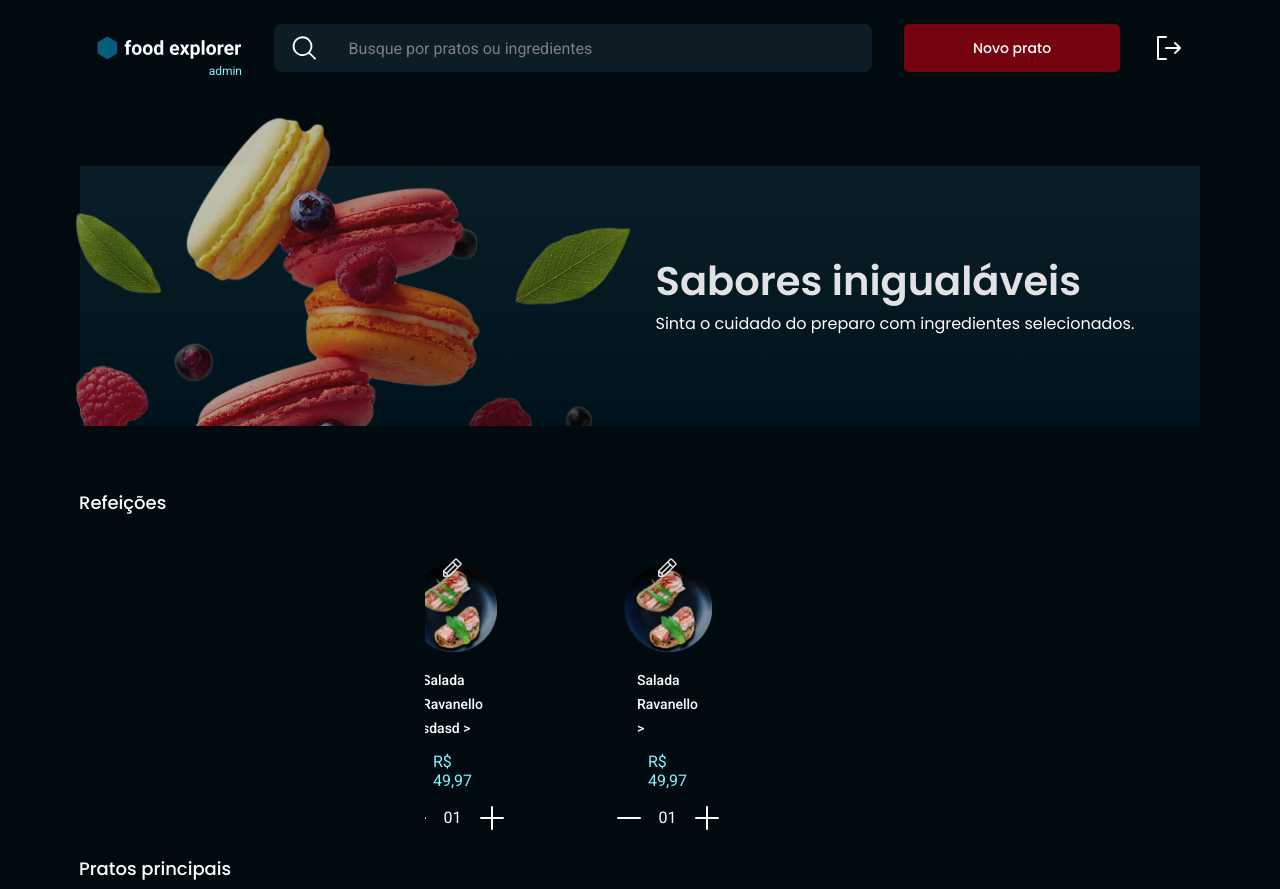
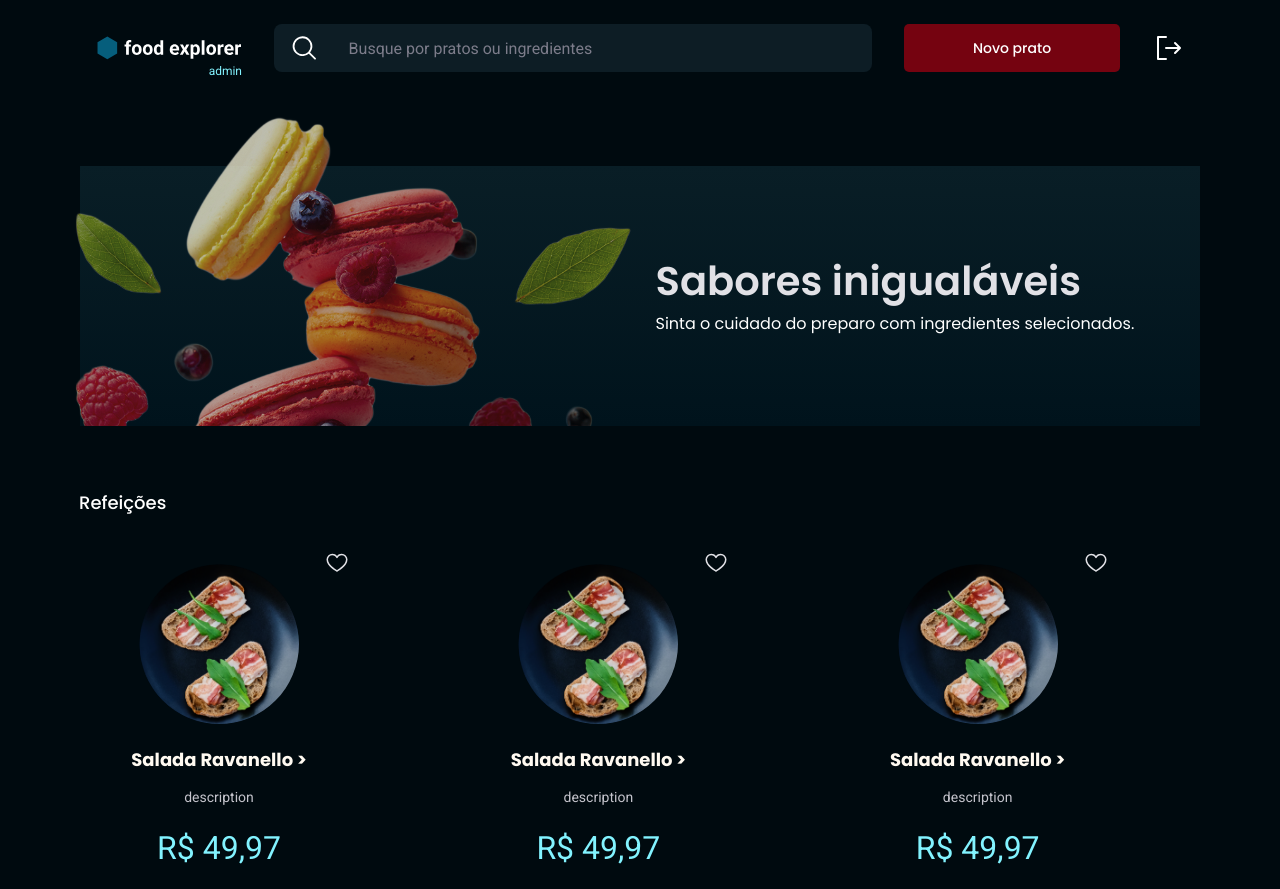
Before and after one commit to agleymelo/food-explorer-web, a React (Vite) app: page / in a window 1280 px wide. Shown: the top 889 px of the page. Built offline with nearby package versions, Linux system fonts and the light colour scheme.

Commit message:
refactore cards

```diff
--- a/package.json
+++ b/package.json
@@ -11,14 +11,14 @@
   },
   "dependencies": {
     "@phosphor-icons/react": "^2.0.15",
+    "keen-slider": "^6.8.6",
     "localforage": "^1.10.0",
     "match-sorter": "^6.3.4",
     "react": "^18.2.0",
     "react-dom": "^18.2.0",
     "react-router-dom": "^6.22.3",
     "sort-by": "^1.2.0",
-    "styled-components": "^6.1.8",
-    "swiper": "^11.0.7"
+    "styled-components": "^6.1.8"
   },
   "devDependencies": {
     "@types/react": "^18.2.64",
--- a/src/components/Button/styles.js
+++ b/src/components/Button/styles.js
@@ -7,14 +7,15 @@ export const Container = styled.button`
   border: 0;
   border-radius: 5px;
 
-  padding: 1rem;
+  padding: 1.5rem;
 
   background-color: ${({ theme }) => theme.COLORS.TOMATO_100};
   color: ${({ theme }) => theme.COLORS.LIGHT_100};
 
   font-size: 0.875rem;
+  line-height: 1.5rem;
   font-weight: 500;
-  line-height: 2rem;
+
 
   display: flex;
   align-items: center;
--- /dev/null
+++ b/src/components/Card/index.jsx
@@ -0,0 +1,91 @@
+import { Minus, Plus, Heart, Pencil } from '@phosphor-icons/react'
+
+import { Button } from '../Button'
+
+import maskProduct from '../../assets/products/mask-group-1.png'
+
+import * as S from './styles'
+
+export function Card({ ...rest }) {
+  const isAdmin = false
+
+  return (
+    <S.Container {...rest}>
+      <S.Content>
+        <a href="">
+          <img src={maskProduct} alt="" />
+        </a>
+
+        {isAdmin ? (
+          <S.IconWrapper to="/">
+            <Pencil className="edit" />
+          </S.IconWrapper>
+        ) : (
+          <S.IconWrapper to="/">
+            <Heart />
+          </S.IconWrapper>
+        )}
+
+        <S.CardInformation>
+          <h3>Salada Ravanello &gt;</h3>
+          <p>description</p>
+          <span>R$ 49,97</span>
+        </S.CardInformation>
+
+        {!isAdmin && (
+          <S.CardActions>
+            <div className="buttons">
+              <button>
+                <Minus />
+              </button>
+              <span>01</span>
+              <button>
+                <Plus />
+              </button>
+            </div>
+
+            <Button title="incluir" />
+          </S.CardActions>
+        )}
+
+        {/* <a href="">
+          <img src={maskProduct} alt="" />
+        </a>
+
+        {isAdmin ? (
+          <S.IconWrapper to="/">
+            <Pencil className="edit" />
+          </S.IconWrapper>
+        ) : (
+          <S.IconWrapper to="/">
+            <Heart />
+          </S.IconWrapper>
+        )}
+
+        <S.TitleInformation to="/">
+          <h2>Salada Ravanello &gt;</h2>
+        </S.TitleInformation>
+
+        <S.Description>description</S.Description>
+
+        <S.Price>R$ 49,97</S.Price>
+
+        {!isAdmin && (
+          <S.Action>
+            <div className="buttons">
+              <button>
+                <Minus />
+              </button>
+              <span>01</span>
+              <button>
+                <Plus />
+              </button>
+            </div>
+
+            <Button title="incluir" />
+          </S.Action>
+        )} */}
+      </S.Content>
+    </S.Container>
+  )
+}
--- /dev/null
+++ b/src/components/Card/styles.js
@@ -0,0 +1,181 @@
+import { Link } from 'react-router-dom'
+import styled from 'styled-components'
+import { DEVICE_BREAKPOINTS } from '../../styles/device-breakpoints'
+
+export const Container = styled.div`
+  /* max-width: 17.5rem;
+  height: 24.3333333333rem; */
+
+  @media (min-width: ${DEVICE_BREAKPOINTS.LG}) {
+    max-width: 70rem;
+  }
+`
+
+export const Content = styled.div`
+  max-width: 17.5rem;
+  height: 24.3333333333rem;
+
+  display: flex;
+  flex-direction: column;
+  align-items: center;
+
+  position: relative;
+
+  margin: 0 auto;
+  padding: 1.5rem;
+
+  img {
+    width: 7.3333333333rem;
+    height: 7.3333333333rem;
+    border-radius: 50%;
+    object-fit: cover;
+
+    &:hover {
+      transform: scale(1.09);
+    }
+  }
+
+  @media (min-width: ${DEVICE_BREAKPOINTS.LG}) {
+    margin: 0;
+
+    min-width: 17rem;
+    min-height: 28.875rem;
+
+    img {
+      width: 10rem;
+      height: 10rem;
+
+      border-radius: 50%;
+      object-fit: cover;
+    }
+  }
+`
+
+export const IconWrapper = styled(Link)`
+  position: absolute;
+
+  right: 10px;
+  top: 10px;
+  cursor: pointer;
+
+  > svg {
+    height: 1.5rem;
+    width: 1.5rem;
+
+    color: ${({ theme }) => theme.COLORS.LIGHT_300};
+  }
+
+  .edit {
+    transition: 0.5s ease;
+
+    &:hover {
+      fill: ${({ theme }) => theme.COLORS.CAKE_100};
+    }
+  }
+`
+
+export const CardInformation = styled.div`
+  margin-top: 1rem;
+
+  display: flex;
+  flex-direction: column;
+  align-items: center;
+  gap: 0.75rem;
+
+  h3 {
+    font-size: 1rem;
+    line-height: 2rem;
+    font-weight: 500;
+
+    color: ${({ theme }) => theme.COLORS.LIGHT_200};
+  }
+
+  p {
+    display: none;
+  }
+
+  span {
+    font-size: 16px;
+    color: ${({ theme }) => theme.COLORS.CAKE_200};
+  }
+
+  @media (min-width: ${DEVICE_BREAKPOINTS.LG}) {
+    gap: 1rem;
+
+    h3 {
+      font-size: 1.125rem;
+      line-height: 140%;
+      font-weight: 700;
+    }
+
+    p {
+      display: block;
+
+      font-size: 0.875rem;
+      line-height: 140%;
+      color: ${({ theme }) => theme.COLORS.LIGHT_400};
+    }
+
+    span {
+      font-size: 2rem;
+      line-height: 160%;
+      font-weight: 400;
+    }
+  }
+`
+
+export const CardActions = styled.div`
+  margin-top: 1rem;
+
+  display: flex;
+  flex-direction: column;
+  align-items: center;
+
+  width: 100%;
+
+  .buttons {
+    width: 100%;
+    display: flex;
+    align-items: center;
+    justify-content: space-around;
+
+    > button {
+      background: none;
+      border: none;
+
+      height: 100%;
+
+      display: flex;
+      align-items: center;
+      justify-content: center;
+
+      height: 2rem;
+      width: 2rem;
+
+      > svg {
+        height: 2rem;
+        width: 2rem;
+        font-weight: 500;
+
+        color: ${({ theme }) => theme.COLORS.LIGHT_100};
+      }
+    }
+  }
+
+  > button {
+    margin-top: 1.3333333333rem;
+
+    height: 2rem;
+    width: 100%;
+  }
+
+  @media only screen and (min-width: ${DEVICE_BREAKPOINTS.LG}) {
+    flex-direction: row;
+    align-items: center;
+    justify-content: center;
+
+    > button {
+      margin-top: 0;
+    }
+  }
+`
--- a/src/components/Header/index.jsx
+++ b/src/components/Header/index.jsx
@@ -13,8 +13,6 @@ import * as S from './styles'
 
 export function Header({ onOpenMenu, onCloseMenu, menuIsOpen }) {
   const [search, setSearch] = useState('')
-
-  console.log(search)
 
   const isAdmin = true
 
--- a/src/components/Header/styles.js
+++ b/src/components/Header/styles.js
@@ -119,7 +119,7 @@ export const Menu = styled.div`
   #mobile {
     display: none;
 
-    @media (max-width: ${DEVICE_BREAKPOINTS.LG}) {
+    @media (max-width: ${DEVICE_BREAKPOINTS.MD}) {
       height: 7.125rem;
 
       display: flex;
--- a/src/components/SectionCard/index.jsx
+++ b/src/components/SectionCard/index.jsx
@@ -1,91 +1,57 @@
-import { Minus, Plus, Heart, Pencil } from '@phosphor-icons/react'
+import 'keen-slider/keen-slider.min.css'
+import { useKeenSlider } from 'keen-slider/react'
 
-import { Navigation, Pagination, A11y } from 'swiper/modules'
-import { Swiper, SwiperSlide } from 'swiper/react'
-
-import 'swiper/css'
-import 'swiper/css/navigation'
-import 'swiper/css/pagination'
-import 'swiper/css/a11y'
-
-import maskProduct from '../../assets/products/mask-group-1.png'
-
-import { Button } from '../Button'
+import { Card } from '../Card'
 
 import * as S from './styles'
 
 export function SectionCard({ title, data, ...rest }) {
-  const isAdmin = true
+  const [sliderRef] = useKeenSlider({
+    breakpoints: {
+      '(min-width: 320px)': {
+        loop: true,
+        slidesPerView: 1,
+        spacing: 10,
+        slides: {
+          perView: 1,
+        },
+      },
+      '(min-width: 425px)': {
+        loop: true,
+        slidesPerView: 1,
+        spacing: 20,
+      },
+      '(min-width: 768px)': {
+        loop: true,
+        slidesPerView: 3,
+        spacing: 40,
+        slides: {
+          perView: 2,
+        },
+      },
+      '(min-width: 1024px)': {
+        loop: true,
+        slidesPerView: 4,
+        // spacing: 40,
+        slides: {
+          perView: 3,
+          spacing: 16,
+        },
+      },
+    },
+  })
 
   return (
     <S.Container>
       <h2>{title}</h2>
 
-      <S.Cards>
-        <Swiper
-          options
-          grabCursor={true}
-          loop={true}
-          modules={[Navigation, A11y, Pagination]}
-          navigation={true}
-          className="mySwiper"
-          breakpoints={{
-            '@0.00': {
-              slidesPerView: 1,
-              spaceBetween: 10,
-            },
-            '@0.75': {
-              slidesPerView: 2,
-              spaceBetween: 20,
-            },
-            '@1.00': {
-              slidesPerView: 3,
-              spaceBetween: 40,
-            },
-            '@1.20': {
-              slidesPerView: 4,
-              spaceBetween: 160,
-            },
-          }}
-        >
-          <SwiperSlide>
-            <S.Card>
-              <picture>
-                <img src={maskProduct} alt="" />
-                {isAdmin ? <Pencil /> : <Heart />}
-              </picture>
-              <h3>Salada Ravanello &gt;</h3>
-              <span>R$ 49,97</span>
-
-              <div>
-                <Minus />
-                <span>01</span>
-                <Plus />
-              </div>
-
-              <Button title="incluir" />
-            </S.Card>
-          </SwiperSlide>
-          <SwiperSlide>
-            <S.Card>
-              <picture>
-                <img src={maskProduct} alt="" />
-                {isAdmin ? <Pencil /> : <Heart />}
-              </picture>
-              <h3>Salada Ravanello sdasd &gt;</h3>
-              <span>R$ 49,97</span>
-
-              <div>
-                <Minus />
-                <span>01</span>
-                <Plus />
-              </div>
-
-              <Button title="incluir" />
-            </S.Card>
-          </SwiperSlide>
-        </Swiper>
-      </S.Cards>
+      <S.Carousel ref={sliderRef} className="keen-slider">
+        <Card className="keen-slider__slide" />
+        <Card className="keen-slider__slide" />
+        <Card className="keen-slider__slide" />
+        <Card className="keen-slider__slide" />
+        <Card className="keen-slider__slide" />
+      </S.Carousel>
     </S.Container>
   )
 }
--- a/src/components/SectionCard/styles.js
+++ b/src/components/SectionCard/styles.js
@@ -1,4 +1,6 @@
 import styled from 'styled-components'
+
+import { DEVICE_BREAKPOINTS } from '../../styles/device-breakpoints'
 
 export const Container = styled.section`
   margin-top: 4rem;
@@ -16,89 +18,48 @@ export const Container = styled.section`
     line-height: 140%;
     font-weight: 500;
   }
-
-
-  .swiper-slide {
-    display: flex;
-    justify-content: center;
-    align-items: center;
-  }
-
-
-  .swiper-button-next,
-  .swiper-button-prev {
-    width: 9rem;
-    height: 51.2rem;
-    margin: -25.6rem -1rem;
-
-    color: ${({ theme }) => theme.COLORS.CAKE_100};
-    font-weight: bolder;
-    mask-image: none;
-  }
-
-  .swiper-button-next:hover,
-  .swiper-button-prev:hover {
-    animation: scale-up-center 0.4s cubic-bezier(0.39, 0.575, 0.565, 1) both;
-  }
-
-  .swiper-button-prev {
-    background: linear-gradient(
-      to left,
-      transparent 0%,
-      ${({ theme }) => theme.COLORS.DARK_900} 100% 0%,
-      transparent 100%
-    );
-  }
-
-  .swiper-button-next {
-    background: linear-gradient(
-      to right,
-      transparent 0%,
-      ${({ theme }) => theme.COLORS.DARK_900} 100% 0%,
-      transparent 100%
-    );
-  }
-
-  @keyframes scale-up-center {
-    0% {
-      transform: scale(1);
-    }
-    100% {
-      transform: scale(1.2);
-    }
-  }
 `
 
-export const Cards = styled.section`
+export const Carousel = styled.section`
   margin-top: 1.5rem;
-
-  display: flex;
-  align-items: center;
 `
 
 export const Card = styled.div`
+  display: flex;
+  flex-direction: column;
+  align-items: center;
+
+  justify-content: center;
+  justify-self: center;
+  justify-items: center;
+
+  align-items: center;
+  justify-self: center;
+  align-self: center;
+
+  position: relative;
+
+  @media (max-width: ${DEVICE_BREAKPOINTS.MD}) {
+    gap: 0.75rem;
 
     max-width: 13.125rem;
     width: 100%;
     height: 18.25rem;
 
+    border: 1px solid red;
+
     padding: 1.5rem;
 
-  display: flex;
-  flex-direction: column;
-  align-items: center;
-  gap: 0.75rem;
-  position: relative;
+    > picture {
+      width: 5.5rem;
+      height: 5.5rem;
 
-  > picture {
+      img {
+        height: 100%;
+        width: 100%;
       }
 
-  > picture > img {
-    height: 5.5rem;
-    width: 5.5rem;
-  }
-
-  > picture > svg {
+      svg {
         position: absolute;
         top: 1rem;
         right: 1rem;
@@ -108,6 +69,29 @@ export const Card = styled.div`
 
         color: ${({ theme }) => theme.COLORS.LIGHT_300};
       }
+    }
+  }
+
+  @media (min-width: ${DEVICE_BREAKPOINTS.LG}) {
+    width: 19rem;
+    height: 28.875rem;
+
+    > picture {
+      width: 11rem;
+      height: 11rem;
+    }
+  }
+`
+
+export const CardDetails = styled.div`
+  display: flex;
+  flex-direction: column;
+  align-items: center;
+
+  > p {
+    display: none;
+    visibility: hidden;
+  }
 
   > h3 {
     font-size: 0.875rem;
@@ -116,14 +100,24 @@ export const Card = styled.div`
   }
 
   > span {
+    margin: 0.75rem 0;
+
     font-size: 1rem;
     font-weight: 400;
     color: ${({ theme }) => theme.COLORS.CAKE_200};
   }
+`
+
+export const CardOptionsButton = styled.div`
+  @media (min-width: ${DEVICE_BREAKPOINTS.MD}) {
+    display: flex;
+    flex-direction: column;
 
     > div {
       display: flex;
       align-items: center;
+      justify-content: center;
+
       gap: 0.875rem;
 
       svg {
@@ -134,4 +128,5 @@ export const Card = styled.div`
     button {
       height: 2rem;
     }
+  }
 `
--- a/src/pages/Home/index.jsx
+++ b/src/pages/Home/index.jsx
@@ -31,8 +31,8 @@ export function Home() {
 
         <main>
           <SectionCard title="Refeições" data={{}} />
-          <SectionCard title="Pratos principais" data={{}} />
-          <SectionCard title="Pratos principais" data={{}} />
+          <SectionCard title="Sobremesas" data={{}} />
+          <SectionCard title="Bebidas" data={{}} />
         </main>
       </S.Container>
 
--- a/src/styles/global.js
+++ b/src/styles/global.js
@@ -32,7 +32,7 @@ export default createGlobalStyle`
     -webkit-font-smoothing: antialiased;
   }
 
-  a, button, h2 {
+  a, button, h2, h3 {
     font-family: "Poppins", sans-serif;
   }
 
```
Also changed, not shown: 1 other file (tests, documents, lock files or other folders). Lines whose indentation alone changed are shown as unchanged.
